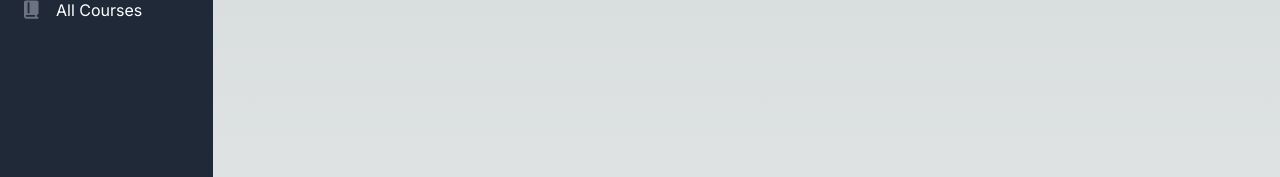
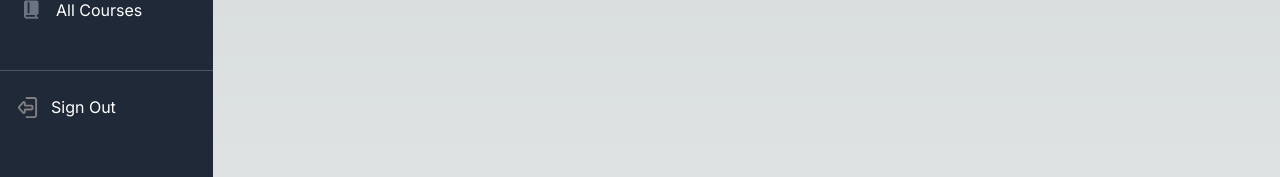
Before and after one commit to thetajwar2003/learning-made-simple-ui, a Next.js app: page /teacher in a window 1280 px wide. Shown: the part 134-311 px from the top of the page. Built offline with nearby package versions, Linux system fonts and the light colour scheme.

Commit message:
Update Navbar names

```diff
--- a/src/components/Header.tsx
+++ b/src/components/Header.tsx
@@ -1,52 +1,52 @@
-import Link from "next/link";
-import React from "react";
+import Link from 'next/link';
+import React from 'react';
 
 export default function Header() {
   return (
-    <header className="text-white bg-black body-font sticky top-0" id="header">
-      <div className="container mx-auto flex flex-wrap p-5 flex-col md:flex-row items-center ">
+    <header className='text-white bg-black body-font sticky top-0' id='header'>
+      <div className='container mx-auto flex flex-wrap p-5 flex-col md:flex-row items-center '>
         <Link
-          href={"/"}
-          className="flex title-font font-medium items-center text-white mb-4 md:mb-0"
-          id="clickable-logo"
+          href={'/'}
+          className='flex title-font font-medium items-center text-white mb-4 md:mb-0'
+          id='clickable-logo'
         >
           {/* TODO: replace the scg with an actual logo of our product */}
           <svg
-            xmlns="http://www.w3.org/2000/svg"
-            fill="none"
-            stroke="currentColor"
-            strokeLinecap="round"
-            strokeLinejoin="round"
-            strokeWidth="2"
-            className="w-10 h-10 text-white p-2 bg-primary rounded-full"
-            viewBox="0 0 24 24"
+            xmlns='http://www.w3.org/2000/svg'
+            fill='none'
+            stroke='currentColor'
+            strokeLinecap='round'
+            strokeLinejoin='round'
+            strokeWidth='2'
+            className='w-10 h-10 text-white p-2 bg-primary rounded-full'
+            viewBox='0 0 24 24'
           >
-            <path d="M12 2L2 7l10 5 10-5-10-5zM2 17l10 5 10-5M2 12l10 5 10-5"></path>
+            <path d='M12 2L2 7l10 5 10-5-10-5zM2 17l10 5 10-5M2 12l10 5 10-5'></path>
           </svg>
-          <span className="ml-3 text-xl">Learning Made Simple</span>
+          <span className='ml-3 text-xl'>Learning Made Simple</span>
         </Link>
-        <nav className="md:ml-auto flex flex-wrap items-center text-base justify-center">
-          <a className="mr-5 hover:text-gray-400">First Link</a>
-          <a className="mr-5 hover:text-gray-400">Second Link</a>
-          <a className="mr-5 hover:text-gray-400">Third Link</a>
-          <a className="mr-5 hover:text-gray-400">Fourth Link</a>
+        <nav className='md:ml-auto flex flex-wrap items-center text-base justify-center'>
+          <a className='mr-5 hover:text-gray-400'>Partners</a>
+          <a className='mr-5 hover:text-gray-400'>Tutorial</a>
+          <a className='mr-5 hover:text-gray-400'>Resources</a>
+          <a className='mr-5 hover:text-gray-400'>About</a>
         </nav>
         <Link
-          href="/login"
-          className="inline-flex items-center bg-primary border-0 py-1 px-3 focus:outline-none hover:bg-secondary rounded text-base mt-4 md:mt-0"
-          id="header-login"
+          href='/login'
+          className='inline-flex items-center bg-primary border-0 py-1 px-3 focus:outline-none hover:bg-secondary rounded text-base mt-4 md:mt-0'
+          id='header-login'
         >
           Log In
           <svg
-            fill="none"
-            stroke="currentColor"
-            strokeLinecap="round"
-            strokeLinejoin="round"
-            strokeWidth="2"
-            className="w-4 h-4 ml-1"
-            viewBox="0 0 24 24"
+            fill='none'
+            stroke='currentColor'
+            strokeLinecap='round'
+            strokeLinejoin='round'
+            strokeWidth='2'
+            className='w-4 h-4 ml-1'
+            viewBox='0 0 24 24'
           >
-            <path d="M5 12h14M12 5l7 7-7 7"></path>
+            <path d='M5 12h14M12 5l7 7-7 7'></path>
           </svg>
         </Link>
       </div>
--- a/src/components/Sidebar.tsx
+++ b/src/components/Sidebar.tsx
@@ -1,3 +1,4 @@
+'use client';
 import React from 'react';
 import Link from 'next/link';
 
@@ -9,6 +10,9 @@ export default function Sidebar({ userType }: SidebarProps) {
   // Define the href based on the user type
   const allCoursesHref = userType === 'Student' ? '/student' : '/teacher';
 
+  // TODO: Handle the sign out button
+  function handleSignOut() {}
+
   return (
     <div className='h-screen w-1/6 bg-gray-800 text-white' id='sidebar'>
       <div className='p-4'>
@@ -19,7 +23,7 @@ export default function Sidebar({ userType }: SidebarProps) {
         <ul>
           <li className='py-2'>
             <a
-              href='#'
+              href='/dashboard'
               className='flex items-center p-2 rounded-lg group hover:bg-primary hover:text-white'
               id='dashboard'
             >
@@ -56,6 +60,39 @@ export default function Sidebar({ userType }: SidebarProps) {
           </li>
         </ul>
       </div>
+
+      {/* Gray line */}
+      <div className='border-t border-gray-600 my-4'></div>
+
+      {/* Sign Out button */}
+      <div className='mt-auto'>
+        <Link
+          href='./'
+          onClick={handleSignOut}
+          className='flex items-center p-2 rounded-lg group hover:bg-red-500 hover:text-white mx-2'
+        >
+          <svg
+            width='23px'
+            viewBox='0 0 24 24'
+            fill='none'
+            xmlns='http://www.w3.org/2000/svg'
+          >
+            <path
+              fill-rule='evenodd'
+              clip-rule='evenodd'
+              d='M19 23H11C10.4477 23 10 22.5523 10 22C10 21.4477 10.4477 21 11 21H19C19.5523 21 20 20.5523 20 20V4C20 3.44772 19.5523 3 19 3L11 3C10.4477 3 10 2.55229 10 2C10 1.44772 10.4477 1 11 1L19 1C20.6569 1 22 2.34315 22 4V20C22 21.6569 20.6569 23 19 23Z'
+              fill='gray'
+            />
+            <path
+              fill-rule='evenodd'
+              clip-rule='evenodd'
+              d='M2.48861 13.3099C1.83712 12.5581 1.83712 11.4419 2.48862 10.6902L6.66532 5.87088C7.87786 4.47179 10.1767 5.32933 10.1767 7.18074L10.1767 9.00001H16.1767C17.2813 9.00001 18.1767 9.89544 18.1767 11V13C18.1767 14.1046 17.2813 15 16.1767 15L10.1767 15V16.8193C10.1767 18.6707 7.87786 19.5282 6.66532 18.1291L2.48861 13.3099ZM4.5676 11.3451C4.24185 11.7209 4.24185 12.2791 4.5676 12.6549L8.1767 16.8193V14.5C8.1767 13.6716 8.84827 13 9.6767 13L16.1767 13V11L9.6767 11C8.84827 11 8.1767 10.3284 8.1767 9.50001L8.1767 7.18074L4.5676 11.3451Z'
+              fill='gray'
+            />
+          </svg>
+          <span className='ml-3'>Sign Out</span>
+        </Link>
+      </div>
     </div>
   );
 }
```
